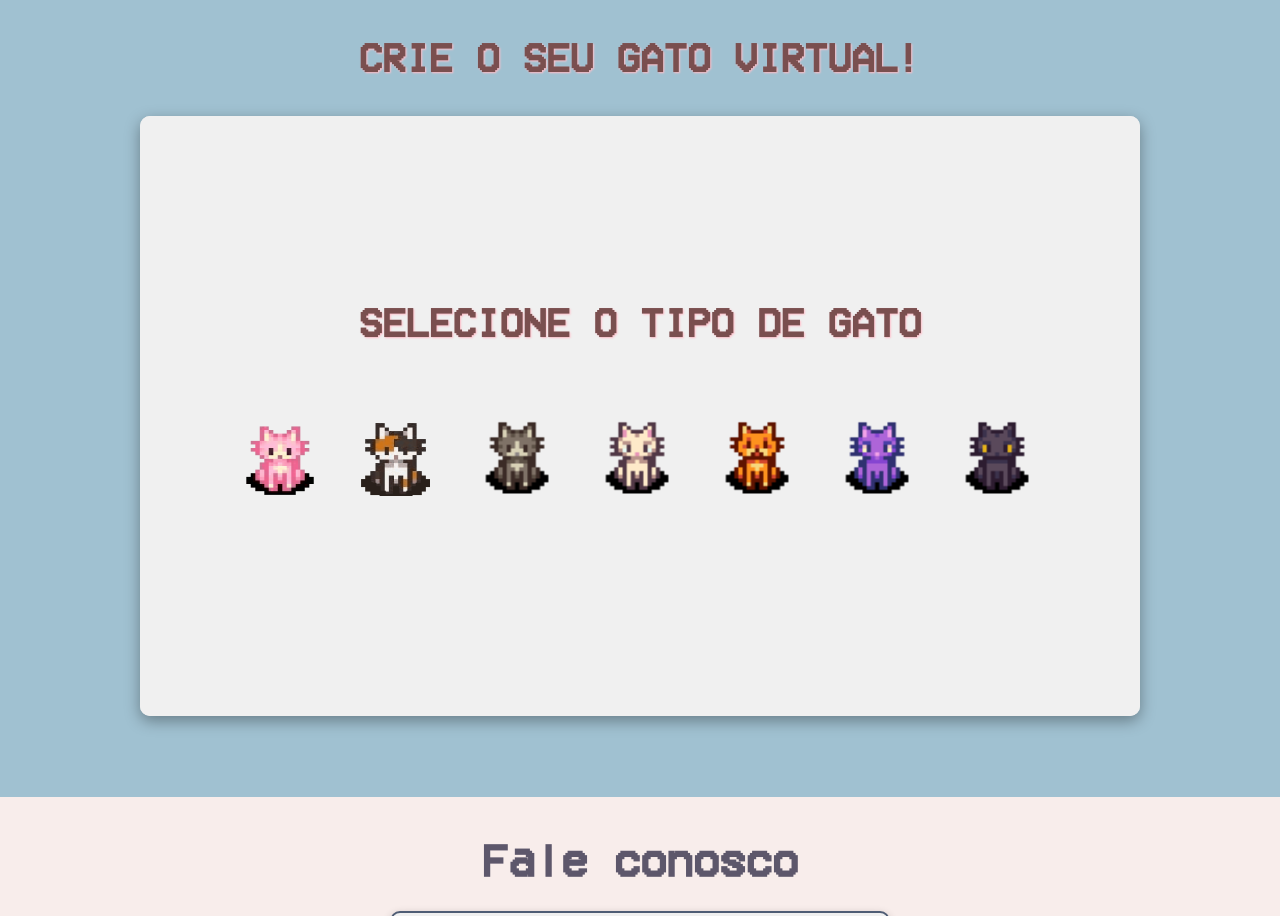
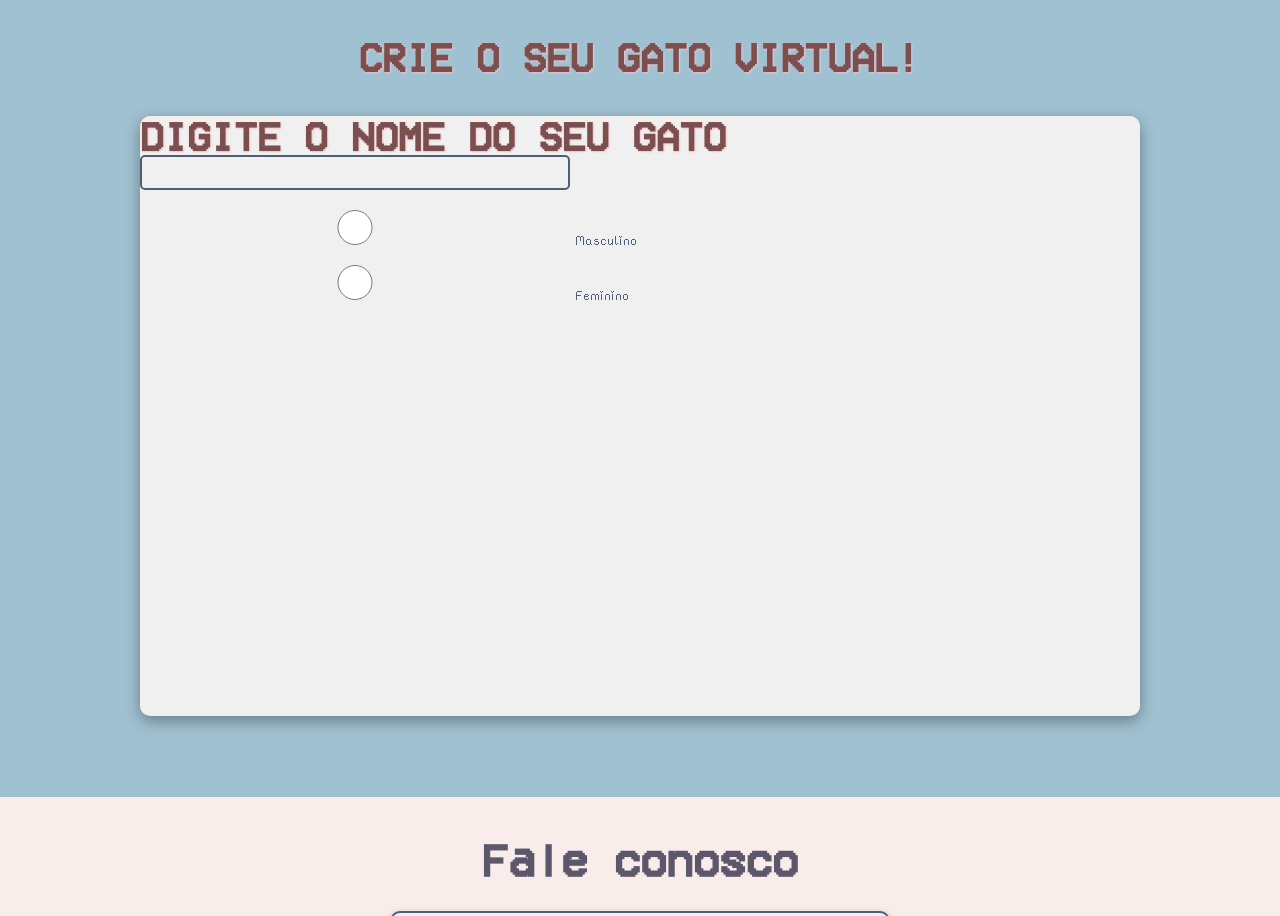
Before and after one commit to NiCoelho-tech/Gatices, a website: page web-data-viz/public/index.html in a window 1280 px wide. Shown: the part 3316-4232 px from the top of the page. Drawn offline with nearby package versions, Linux system fonts and the light colour scheme.

Commit message:
adicionar a parte de informações do gato depois do usuário o selecionar o tipo do gato

```diff
--- a/web-data-viz/public/index.html
+++ b/web-data-viz/public/index.html
@@ -61,7 +61,7 @@
               </a>
             </div>
             <div class="saudacao" id="saudacao">
-              <h1>Olá, <span id="b_usuario"></span>!</h1>
+              <h1>Miauu, <span id="b_usuario"></span>!</h1>
               <a onclick="sair()">
                 <i><i class="fa-solid fa-arrow-right-from-bracket"></i>
               </a>
@@ -149,7 +149,7 @@
           <h1>Crie o seu gato virtual!</h1>
         </div>
         <div class="card-container">
-          <div class="selecao" id="div_selecao">
+          <div class="selecao" id="div_selecao" style="display: none;">
             <h1>Selecione o tipo de gato</h1>
             <div class="selecao-gatos">
               <img src="./assets/gatinhos-selecao/rosa.gif" onclick="esconderSelecao(), selecionarGato('rosa')" style="height: 90px; width: 90px; transform: translateY(40px); margin-right: 15px;" alt="">
@@ -159,6 +159,22 @@
               <img src="./assets/gatinhos-selecao/laranja.gif" onclick="esconderSelecao(), selecionarGato('laranja')" alt="">
               <img src="./assets/gatinhos-selecao/roxo.gif" onclick="esconderSelecao(), selecionarGato('roxo')" alt="">
               <img src="./assets/gatinhos-selecao/preto.gif" onclick="esconderSelecao(), selecionarGato('preto')" alt="">
+            </div>
+          </div>
+          <div class="info-gato">
+            <h1>Digite o nome do seu gato</h1>
+            <div class="campos">
+              <input type="text">
+              <ul class="generos">
+                <li class="genero masculino">
+                  <input type="radio" class="feminino" name="genero" id="masc">
+                  <label for="masc">Masculino</label>
+                </li>
+                <li class="genero feminino">
+                  <input type="radio" class="masculino" name="genero" id="fem">
+                  <label for="fem" class="icone-fem">Feminino</label>
+                </li>
+              </ul>
             </div>
           </div>
         </div>
```
